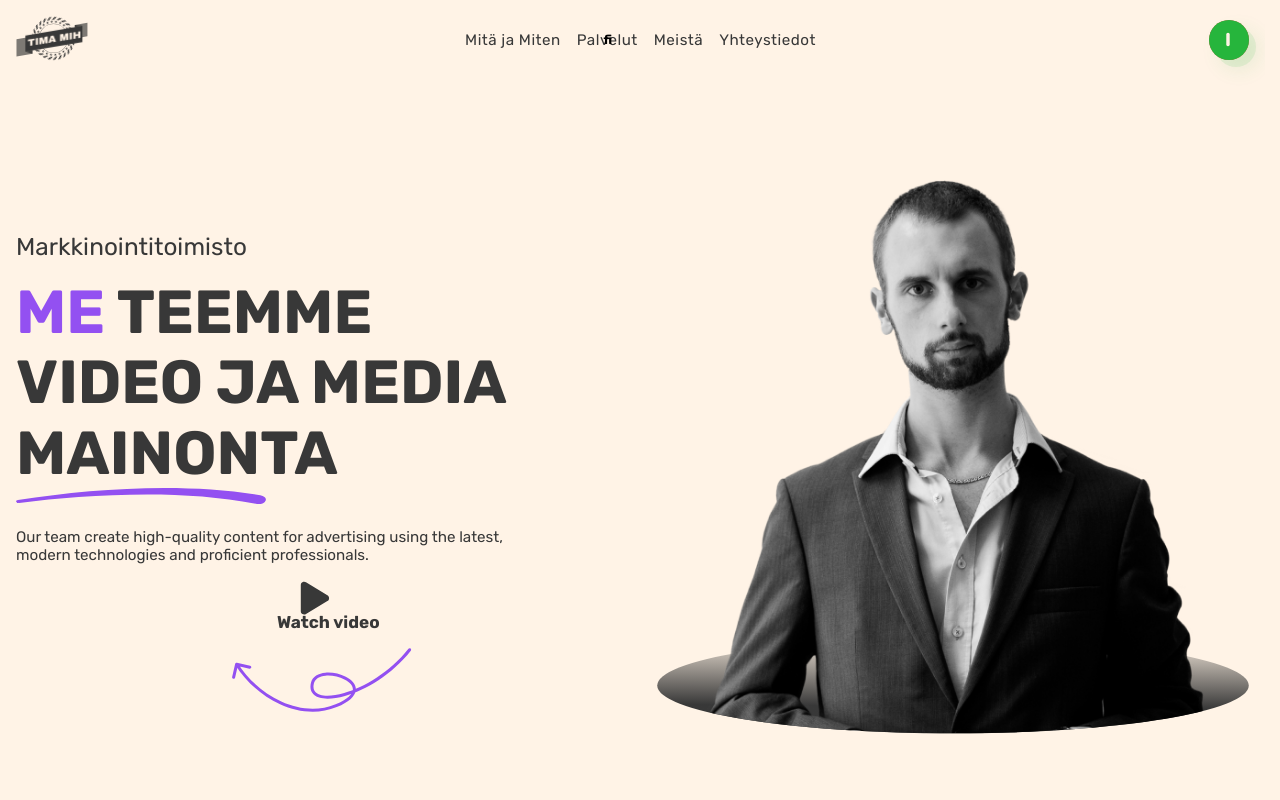
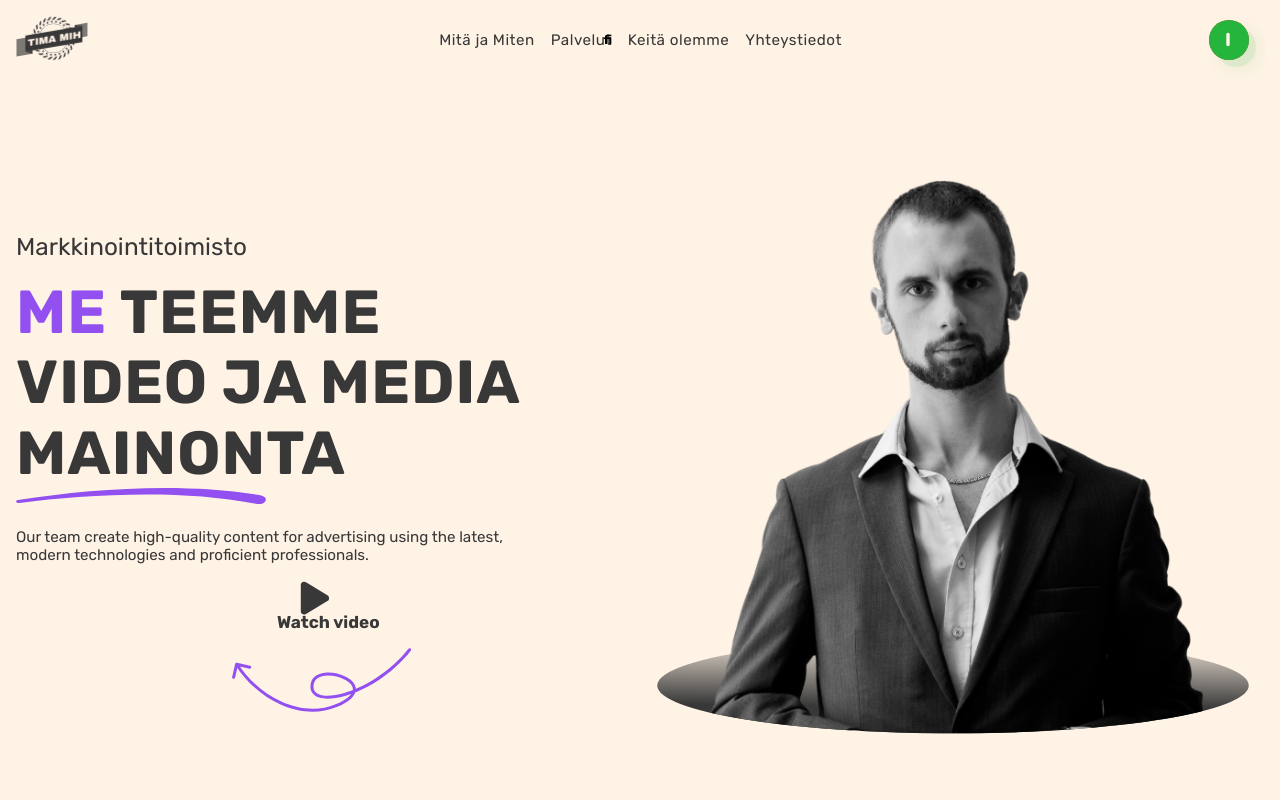
Before and after one commit to jnetc/timamih.com, a Next.js app: page / in a window 1280 px wide. Shown: the top 800 px of the page. Built offline with nearby package versions, Linux system fonts and the light colour scheme.

Commit message:
small nav change / hero section

```diff
--- a/components/hero-section/hero-left-side/HeroLeftSide.tsx
+++ b/components/hero-section/hero-left-side/HeroLeftSide.tsx
@@ -23,7 +23,7 @@ export const HeroLeftSide = () => {
       return (
         <span key={idx}>
           <strong>{two[0]} </strong>
-          {two[1]}
+          {two[1]} {two[2]} {two[3]} {two[4]} {two[5]}
         </span>
       );
     }
@@ -92,3 +92,7 @@ const content = {
   videoUrl:
     '<iframe width="560" height="315" src="https://www.youtube.com/embed/ZeNyjnneq_w" title="YouTube video player" frameborder="0" allow="accelerometer; autoplay; clipboard-write; encrypted-media; gyroscope; picture-in-picture" allowfullscreen></iframe>',
 };
+
+//  en: 'We make, video and media, advertising',
+//  ru: 'Мы делаем, видео и медиа, рекламу',
+//  fi: 'Me teemme, video ja media, mainonta',
--- a/components/hero-section/hero-left-side/hero-left-side.module.css
+++ b/components/hero-section/hero-left-side/hero-left-side.module.css
@@ -22,6 +22,7 @@
   text-transform: uppercase;
   white-space: nowrap;
   line-height: 1.1;
+  letter-spacing: 1px;
 }
 .title span {
   width: fit-content;
@@ -30,6 +31,7 @@
   color: var(--secondary-color);
   transition: color 0.3s ease-in-out;
 }
+
 .title strong {
   color: var(--accent-color);
   transition: color 0.3s ease-in-out;
--- a/components/navigation/links/Links.tsx
+++ b/components/navigation/links/Links.tsx
@@ -31,9 +31,9 @@ export const nav_urls = [
     anchor: '#services',
   },
   {
-    fi: 'Meistä',
-    ru: 'О нас',
-    en: 'About',
+    fi: 'Keitä olemme',
+    ru: 'Кто мы',
+    en: 'Who we are',
     anchor: '#about',
   },
   {
```
